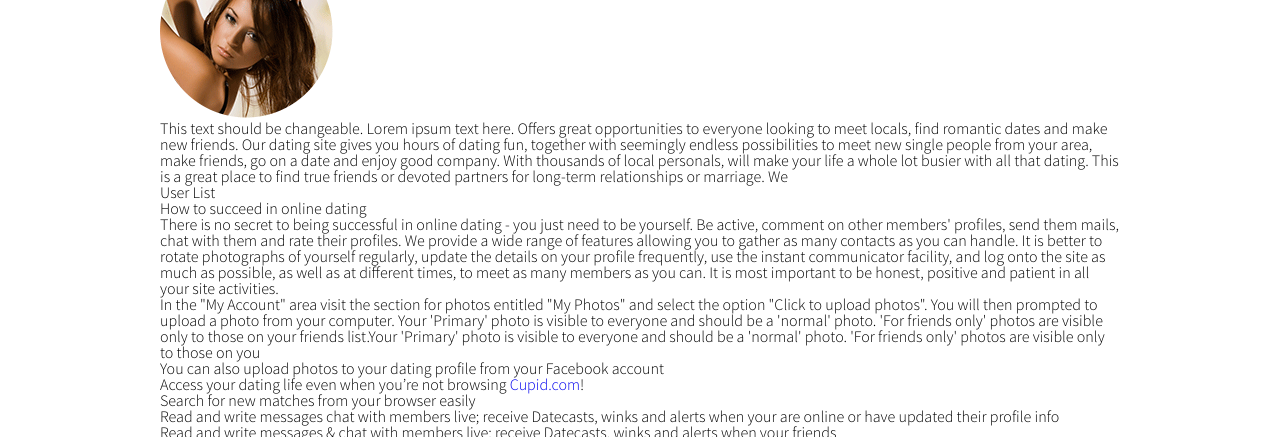
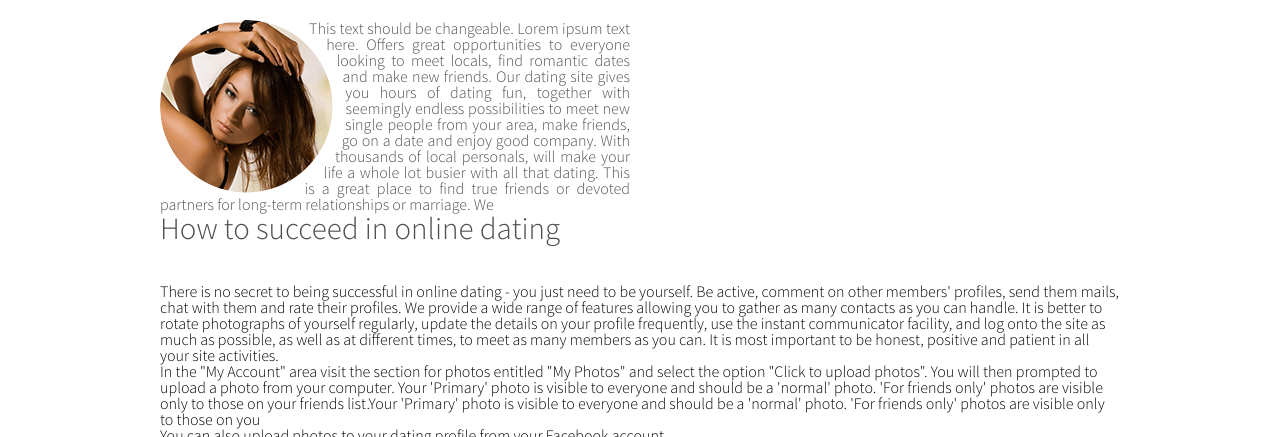
Before and after one commit to Max-im/testWebCoder, a website: page src/index.html in a window 1280 px wide. Shown: the part 676-1113 px from the top of the page. Drawn offline with Linux system fonts and the light colour scheme.

Commit message:
make code this block, it works write just in chrome

```diff
--- a/src/index.html
+++ b/src/index.html
@@ -33,7 +33,10 @@
     <script src="https://oss.maxcdn.com/respond/1.4.2/respond.min.js"></script>
 	<![endif]-->
 </head>
+
+
 <body>
+
 <div class="wrapper">
 
 
@@ -49,6 +52,7 @@
 
 
 	<div class="header__herro herro">
+
 		<div class="container">
 
 			<div class="herro__wrap flex">
@@ -196,16 +200,19 @@
 						<div class="form__forBox flex">
 
 							<div class="form__forCheckbox">
+
 								<label class="form__checkbox" for="meCool">
 									<input class="form__inputCheckbox" type="checkbox" name="meCool" id="meCool">
 									<span></span>
 									I’m cool
 								</label>
+
 								<label class="form__checkbox" for="lifeGood">
 									<input class="form__inputCheckbox" type="checkbox" name="lifeGood" id="lifeGood">
 									<span></span>
 									Life’s good
 								</label>
+
 							</div><!-- form__forCheckbox -->
 
 
@@ -222,6 +229,7 @@
 									<span></span>
 									Beer
 								</label>
+
 							</div><!-- form__forRadio -->
 
 						</div><!-- form__forBox -->
@@ -232,44 +240,54 @@
 						</div>
 
 					</form>
+
 				</div><!-- herro__form -->
 
 			</div><!-- herro__wrap -->
 
 		</div><!-- container -->
+
 	</div><!-- header__herroWrap herroWrap -->
-
-
 
 
 </header>
 
 
+
+
+
+
 <!-- MAIN -->
 <!-- ================================================ -->
 <main class="main">
-	<div class="container">
+	<div class="container flex">
 
-		<div class="userInfo block">
+		<div class="userInfo flex">
 
-			<section class="userInfo__codeThisBlock codeThisBlock">
+			<section class="userInfo__codeThisBlock codeThisBlock userInfo__block block">
 
 				<h3 class="block__header">Code this block </h3>
+
+				<div class=" codeThisBlock__content ">
 
 					<img class="codeThisBlock__img" src="img/userPhoto.png" alt="user photo">
 
 					<p class="codeThisBlock__textNote">This text should be changeable. Lorem ipsum text here. Offers great opportunities to everyone looking to meet locals, find romantic dates and make new friends. Our dating site gives you hours of dating fun, together with seemingly endless possibilities to meet new single people from your area, make friends, go on a date and enjoy good company. With thousands of local personals, will make your life a whole lot busier with all that dating. This is a great place to find true friends or devoted partners for long-term relationships or marriage. We </p>
+
+				</div>
 
 			</section>
 
 
 
 
-			<section class="usreList block">
+			<section class="usreList  userInfo__block block">
 
 				<h3 class="block__header">User List</h3>
 
-				<div class="userList__carousel carousel"></div>
+				<div class="userList__carousel carousel">
+
+				</div>
 
 				<div class="userList__tabs tabs"></div>
 
--- a/src/sass/style.scss
+++ b/src/sass/style.scss
@@ -440,6 +440,43 @@
 /*2. MAIN*/
 /*==================================================*/
 
+.userInfo{
+	padding: 20px 0 0 0;
+	&__block{
+		width: 50%;
+	}
+}
+.block__header{
+	font-size: 31px;
+	font-family: "SourceSansProLight";
+	color: $myGray;
+	margin: 0 0 40px 0;
+}
+.codeThisBlock{
+	padding: 0 10px 0 0;
+	box-sizing: border-box;
+	.flex{
+		align-items: flex-start;
+		flex-wrap: nowrap;
+	}
+	&__img{
+		float: left;
+		border-radius: 50%;
+		margin: 0 25px 0 0;
+		width: 173px;
+		shape-outside: circle();;
+	}
+	&__textNote{
+		text-align: justify;
+		color: $myGray;
+		font-family: "SourceSansProLight";
+
+	}
+
+
+}
+
+
 
 
 
```
Also changed, not shown: readme.md, src/css/style.min.css. Lines whose indentation alone changed are shown as unchanged.
